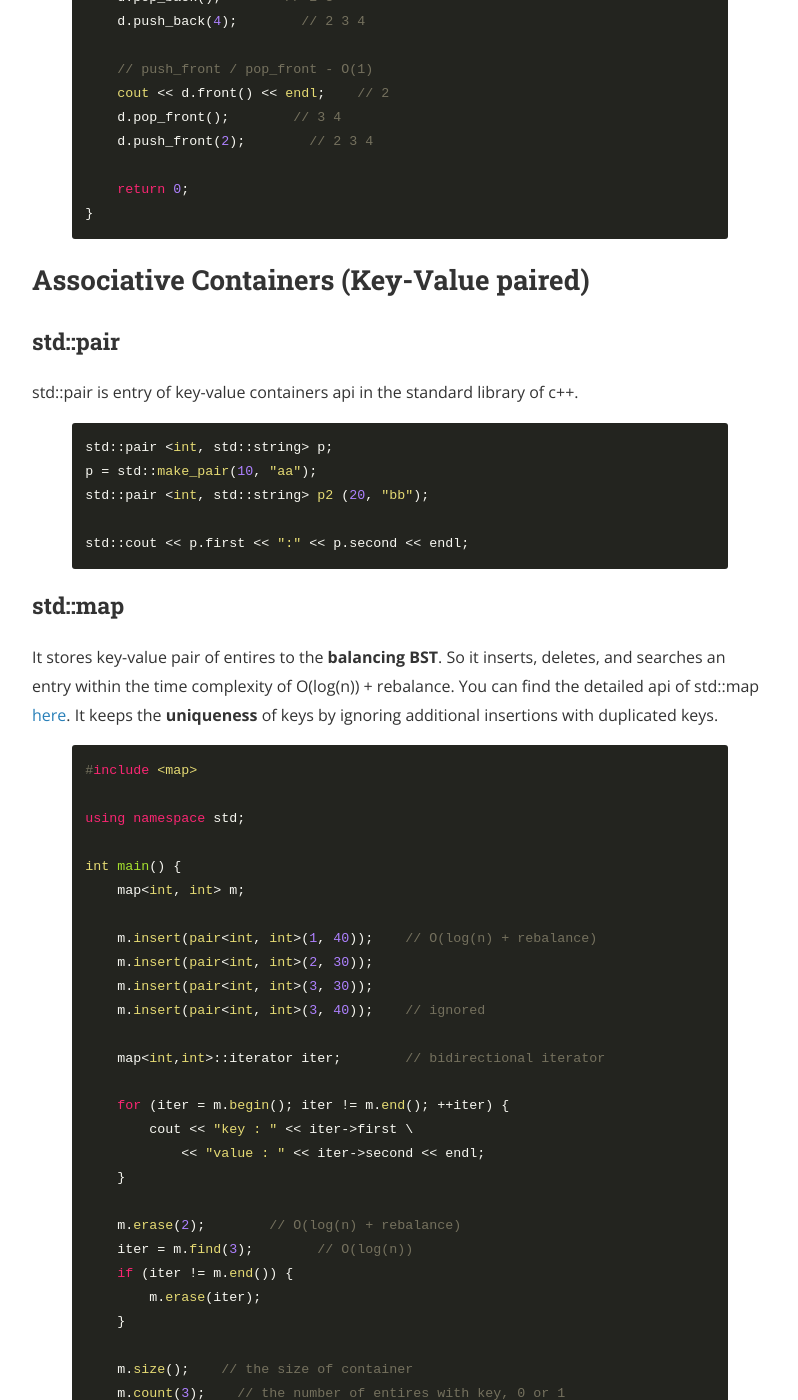
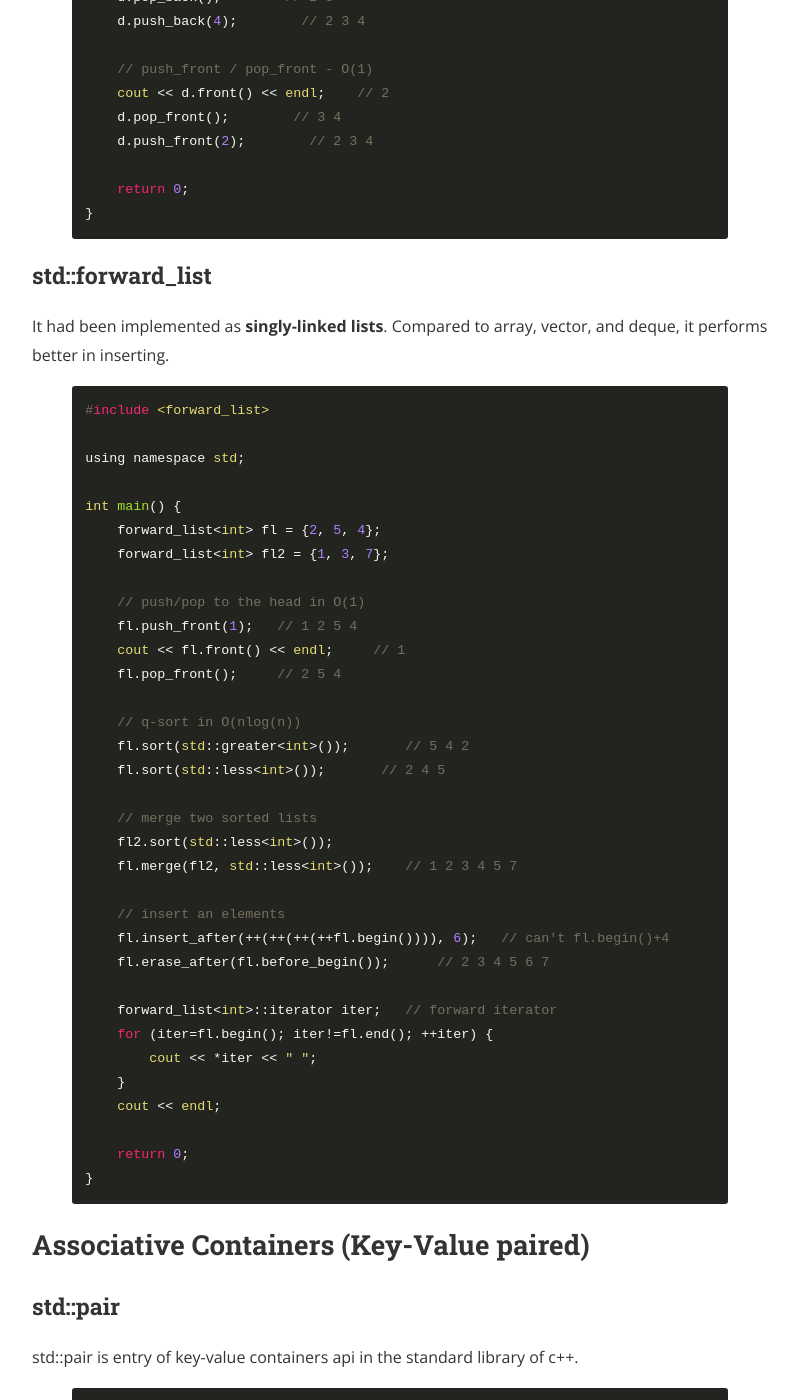
Before and after one commit to darkgs/darkgs.github.io, a Jekyll site: the page built from _posts/2019-07-16-preliminaries_c++.markdown, in a window 1280 px wide and 1400 px high, scrolled down 2505 px. Shown: the whole window, without its empty margins (240-1038 px from the left). Built offline with Jekyll 4.4.1, drawn with Linux system fonts in a browser that asks for light colours; nearby versions of some CDN libraries.

Commit message:
forward_list

```diff
--- a/_posts/2019-07-16-preliminaries_c++.markdown
+++ b/_posts/2019-07-16-preliminaries_c++.markdown
@@ -93,6 +93,45 @@ int main() {
 }
 {% endhighlight %}
 
+### std::forward_list
+It had been implemented as <b>singly-linked lists</b>.
+Compared to array, vector, and deque, it performs better in inserting.
+{% highlight c++ %}
+#include <forward_list>
+
+using namespace std;
+
+int main() {
+    forward_list<int> fl = {2, 5, 4};
+    forward_list<int> fl2 = {1, 3, 7};
+
+    // push/pop to the head in O(1)
+    fl.push_front(1);   // 1 2 5 4
+    cout << fl.front() << endl;     // 1
+    fl.pop_front();     // 2 5 4
+
+    // q-sort in O(nlog(n))
+    fl.sort(std::greater<int>());       // 5 4 2
+    fl.sort(std::less<int>());       // 2 4 5
+
+    // merge two sorted lists
+    fl2.sort(std::less<int>());
+    fl.merge(fl2, std::less<int>());    // 1 2 3 4 5 7
+
+    // insert an elements
+    fl.insert_after(++(++(++(++fl.begin()))), 6);   // can't fl.begin()+4
+    fl.erase_after(fl.before_begin());      // 2 3 4 5 6 7
+
+    forward_list<int>::iterator iter;   // forward iterator
+    for (iter=fl.begin(); iter!=fl.end(); ++iter) {
+        cout << *iter << " ";
+    }
+    cout << endl;
+
+    return 0;
+}
+{% endhighlight %}
+
 ## Associative Containers (Key-Value paired)
 ### std::pair
 std::pair is entry of key-value containers api in the standard library of c++.
```
